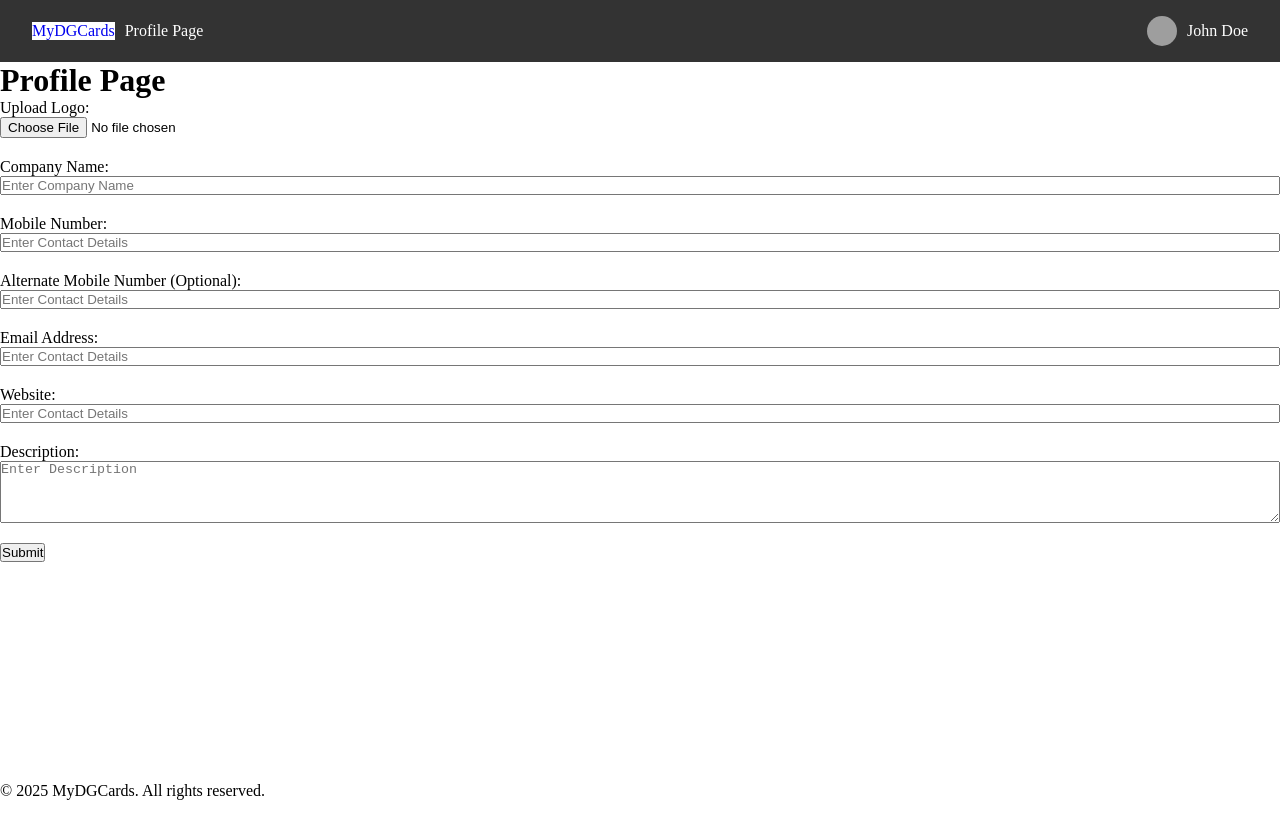
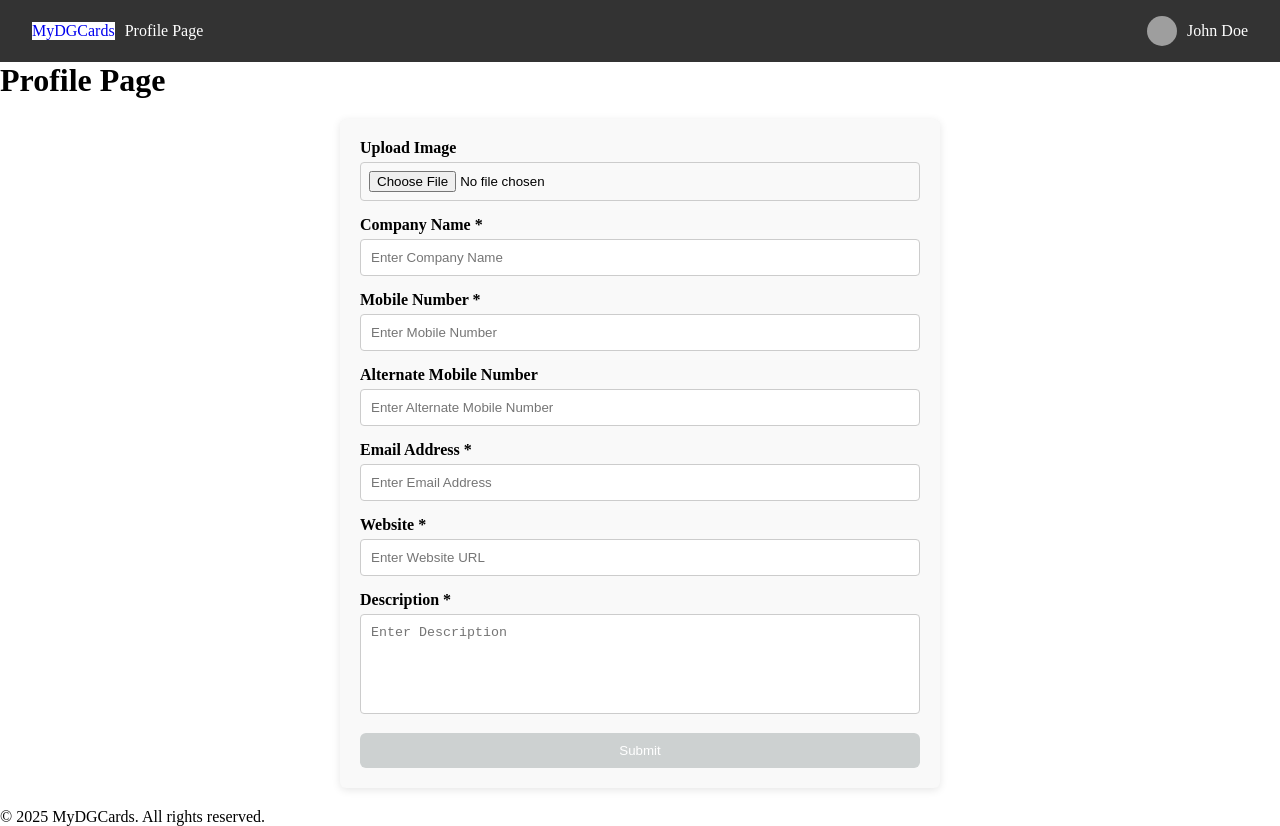
Before and after one commit to pearlpandz/canvas-app, a React (Vite) app: page /profile in a window 1280 px wide. Before the commit the page ends 800 px from the top, so only its background shows below. Built offline with nearby package versions, Linux system fonts and the light colour scheme; grey boxes are pictures that could not be loaded.

Commit message:
Profile Page UI changes and basic form validation

```diff
--- a/package.json
+++ b/package.json
@@ -13,6 +13,7 @@
     "html2canvas": "^1.4.1",
     "react": "^19.0.0",
     "react-dom": "^19.0.0",
+    "react-hook-form": "^7.55.0",
     "react-router": "^7.4.1",
     "react-router-dom": "^7.4.1"
   },
--- a/src/components/Form.css
+++ b/src/components/Form.css
@@ -1,39 +1,86 @@
 .form-container {
-	.success-message {
-		color: #28a745;
-		font-size: 12px;
-		margin-top: -10px;
-		margin-bottom: 10px;
+  width: 600px;
+  margin: 20px auto;
+  padding: 20px;
+  background-color: #f9f9f9;
+  border-radius: 6px;
+  box-shadow: 0 2px 8px rgba(0, 0, 0, 0.1);
 }
+
+h2 {
+  text-align: center;
+  color: #333;
+}
+
 .form-group {
-		display: flex;
-		flex-direction: column;
-		margin-bottom: 20px;
+  margin-bottom: 15px;
 }
-	.form-group-inline {
-		display: flex;
-		flex-direction: row;
-		justify-content: space-between;
-		align-items: center;
-		gap: 10px;
+
+label {
+  display: block;
+  margin-bottom: 5px;
+  font-weight: 700;
 }
-	.form-checkbox {
+
+input,
+textarea {
+  width: 100%;
+  padding: 10px;
+  border: 1px solid #ccc;
+  border-radius: 4px;
+  box-sizing: border-box;
+}
+
+textarea {
+  resize: none;
+  height: 100px;
+}
+
+.error {
+  color: red;
+  font-size: 0.9em;
+  margin-top: 5px;
+  display: block;
+}
+
+button {
+  width: 100%;
+  padding: 10px;
+  background-color: #007bff;
+  color: #fff;
+  border: none;
+  border-radius: 6px;
+  cursor: pointer;
+  transition: background-color 0.3s ease;
+}
+
+button:disabled {
+  background-color: #cdd1d1;
+  cursor: not-allowed;
+}
+
+button:not(:disabled):hover {
+  background-color: #0056b3;
+}
+
+.image-group {
   display: flex;
   align-items: center;
-		gap: 8px;
-		input {
-			width: auto;
-			margin: 0;
+  gap: 15px;
 }
+
+.image-group input {
+  flex: 1;
+  padding: 8px;
+  border: 1px solid #ccc;
+  border-radius: 4px;
 }
-	.form-helper-text {
-		font-size: 12px;
-		color: #6c757d;
-		margin-top: -5px;
+
+.image-preview {
+  width: 130px;
+  height: 100px;
+  object-fit: cover;
+  border-radius: 6px;
+  border: 1px solid #ddd;
+  box-shadow: 0 2px 8px rgba(0, 0, 0, 0.2);
 }
-	.form-divider {
-		height: 1px;
-		background-color: #ddd;
-		margin: 20px 0;
-	}
-}
--- a/src/components/Form.jsx
+++ b/src/components/Form.jsx
@@ -1,130 +1,194 @@
-import { useState } from "react";
-import './Form.css';
+import React, { useEffect, useState } from "react";
 
-export default function Form(props) {
+// Third party Components
+import { useForm } from "react-hook-form";
+
+//Styles
+import "./Form.css";
+
+const Form = (props) => {
   const { setCompanyDetails, companyDetails } = props;
-    const [formData, setFormData] = useState(companyDetails || {
-        logo: "", // Logo URL
-        companyName: "",
-        mobileNumber1: "",
-        mobileNumber2: "",
-        email: "",
-        website: "",
-        description: ""
+
+  const {
+    register,
+    handleSubmit,
+    formState: { errors, isValid },
+    setValue,
+    trigger,
+  } = useForm({
+    mode: "onChange",
   });
 
-    // Handle File Uploads
-    const handleImageUpload = (event) => {
-        const file = event.target.files[0];
+  const [preview, setPreview] = useState(null);
+
+  /* To show the data in form if user comes back to form after submit
+   Just added this not sure if required */
+  useEffect(() => {
+    if (companyDetails && Object.keys(companyDetails).length > 0) {
+      setValue("companyName", companyDetails.companyName || "");
+      setValue("mobileNumber", companyDetails.mobileNumber || "");
+      setValue(
+        "alternateMobileNumber",
+        companyDetails.alternateMobileNumber || ""
+      );
+      setValue("email", companyDetails.email || "");
+      setValue("website", companyDetails.website || "");
+      setValue("description", companyDetails.description || "");
+      setValue("image", companyDetails.image || "");
+      setPreview(companyDetails.image || null);
+      trigger();
+    }
+  }, [companyDetails, setValue, trigger]);
+
+  const handleImageChange = (e) => {
+    const file = e.target.files[0];
     if (file) {
       const reader = new FileReader();
-            reader.onload = (e) => setFormData((prev) => ({ ...prev, logo: e.target.result }));
+      reader.onload = (e) => {
+        setPreview(e.target.result);
+      };
       reader.readAsDataURL(file);
     }
   };
 
-    const handleChange = (event) => {
-        const { name, value } = event.target;
-        setFormData((prev) => ({ ...prev, [name]: value }));
-    };
-
-    const handleSubmit = (event) => {
-        event.preventDefault();
-        localStorage.setItem("companyDetails", JSON.stringify(formData));
-        setCompanyDetails(formData);
+  const onSubmit = (data) => {
+    data.image = preview;
+    localStorage.setItem("companyDetails", JSON.stringify(data));
+    setCompanyDetails(data);
   };
 
   return (
-        <form onSubmit={handleSubmit} className="form-container">
+    <div className="form-container">
+      <form onSubmit={handleSubmit(onSubmit)}>
         <div className="form-group">
-                <label htmlFor="logoUpload" className="form-label">Upload Logo:</label>
+          <label>Upload Image</label>
+          <div className="image-group">
             <input
-                    id="logoUpload"
               type="file"
-                    onChange={handleImageUpload}
-                    className="form-input"
+              accept="image/*"
+              {...register("image")}
+              onChange={handleImageChange}
             />
+            {preview && (
+              <img src={preview} alt="Preview" className="image-preview" />
+            )}
+          </div>
+          {errors.image && (
+            <span className="error">{errors.image.message}</span>
+          )}
         </div>
 
         <div className="form-group">
-                <label htmlFor="companyName" className="form-label">Company Name:</label>
+          <label>Company Name *</label>
           <input
-                    id="companyName"
-                    name="companyName"
             type="text"
-                    value={formData.companyName}
-                    onChange={handleChange}
             placeholder="Enter Company Name"
-                    className="form-input"
+            {...register("companyName", {
+              required: "Company Name is required",
+              pattern: {
+                value: /^[A-Za-z\s]+$/,
+                message: "Only alphabets are allowed",
+              },
+            })}
           />
+          {errors.companyName && (
+            <span className="error">{errors.companyName.message}</span>
+          )}
         </div>
 
         <div className="form-group">
-                <label htmlFor="mobileNumber1" className="form-label">Mobile Number:</label>
+          <label>Mobile Number *</label>
           <input
-                    id="mobileNumber1"
-                    name="mobileNumber1"
             type="text"
-                    value={formData.mobileNumber1}
-                    onChange={handleChange}
-                    placeholder="Enter Contact Details"
-                    className="form-input"
+            placeholder="Enter Mobile Number"
+            {...register("mobileNumber", {
+              required: "Mobile Number is required",
+              pattern: {
+                value: /^[6-9]\d{9}$/,
+                message: "Enter a valid 10-digit mobile number",
+              },
+            })}
           />
+          {errors.mobileNumber && (
+            <span className="error">{errors.mobileNumber.message}</span>
+          )}
         </div>
 
         <div className="form-group">
-                <label htmlFor="mobileNumber2" className="form-label">Alternate Mobile Number (Optional):</label>
+          <label>Alternate Mobile Number</label>
           <input
-                    id="mobileNumber2"
-                    name="mobileNumber2"
             type="text"
-                    value={formData.mobileNumber2}
-                    onChange={handleChange}
-                    placeholder="Enter Contact Details"
-                    className="form-input"
+            placeholder="Enter Alternate Mobile Number"
+            {...register("alternateMobileNumber", {
+              pattern: {
+                value: /^[6-9]\d{9}$/,
+                message: "Enter a valid 10-digit mobile number",
+              },
+            })}
           />
+          {errors.alternateMobileNumber && (
+            <span className="error">
+              {errors.alternateMobileNumber.message}
+            </span>
+          )}
         </div>
 
         <div className="form-group">
-                <label htmlFor="email" className="form-label">Email Address:</label>
+          <label>Email Address *</label>
           <input
-                    id="email"
-                    name="email"
-                    type="text"
-                    value={formData.email}
-                    onChange={handleChange}
-                    placeholder="Enter Contact Details"
-                    className="form-input"
+            type="email"
+            placeholder="Enter Email Address"
+            {...register("email", {
+              required: "Email is required",
+              pattern: {
+                value: /^[^\s@]+@[^\s@]+\.[^\s@]+$/,
+                message: "Enter a valid email address",
+              },
+            })}
           />
+          {errors.email && (
+            <span className="error">{errors.email.message}</span>
+          )}
         </div>
 
         <div className="form-group">
-                <label htmlFor="website" className="form-label">Website:</label>
+          <label>Website *</label>
           <input
-                    id="website"
-                    name="website"
-                    type="text"
-                    value={formData.website}
-                    onChange={handleChange}
-                    placeholder="Enter Contact Details"
-                    className="form-input"
+            type="url"
+            placeholder="Enter Website URL"
+            {...register("website", {
+              required: "Website is required",
+              pattern: {
+                value:
+                  /^(https?:\/\/)?([\da-z.-]+)\.([a-z.]{2,6})([/\w .-]*)*\/?$/,
+                message: "Enter a valid URL",
+              },
+            })}
           />
+          {errors.website && (
+            <span className="error">{errors.website.message}</span>
+          )}
         </div>
 
         <div className="form-group">
-                <label htmlFor="description" className="form-label">Description:</label>
+          <label>Description *</label>
           <textarea
-                    id="description"
-                    name="description"
-                    value={formData.description}
-                    onChange={handleChange}
             placeholder="Enter Description"
-                    className="form-input"
-                    rows={4}
-                />
+            {...register("description", {
+              required: "Description is required",
+            })}
+          ></textarea>
+          {errors.description && (
+            <span className="error">{errors.description.message}</span>
+          )}
         </div>
 
-            <button type="submit" className="form-button">Submit</button>
+        <button type="submit" disabled={!isValid}>
+          Submit
+        </button>
       </form>
+    </div>
   );
-}
+};
+
+export default Form;
```
Also changed, not shown: 1 other file (tests, documents, lock files or other folders). Lines whose indentation alone changed are shown as unchanged.
